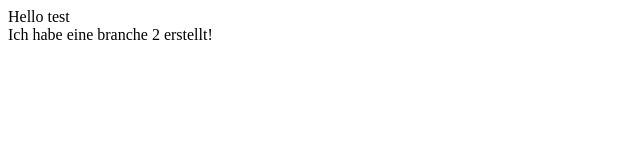
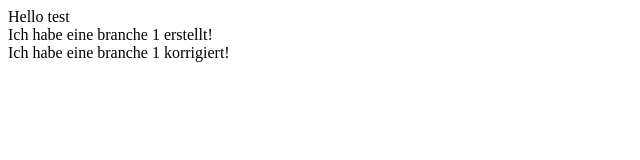
Before and after one commit to marytsigler/Test-account, a plain HTML site: page index.html in a window 1280 px wide. Shown: the whole page, without its empty margins (0-640 px from the left). Drawn offline with Linux system fonts and the light colour scheme.

Commit message:
correct in branche 1

```diff
--- a/index.html
+++ b/index.html
@@ -12,7 +12,10 @@
     </div>
 
     <div>
-        Ich habe eine branche 2 erstellt!
+        Ich habe eine branche 1 erstellt!
+    </div>
+    <div>
+        Ich habe eine branche 1 korrigiert!
     </div>
 </body>
 </html>
```
